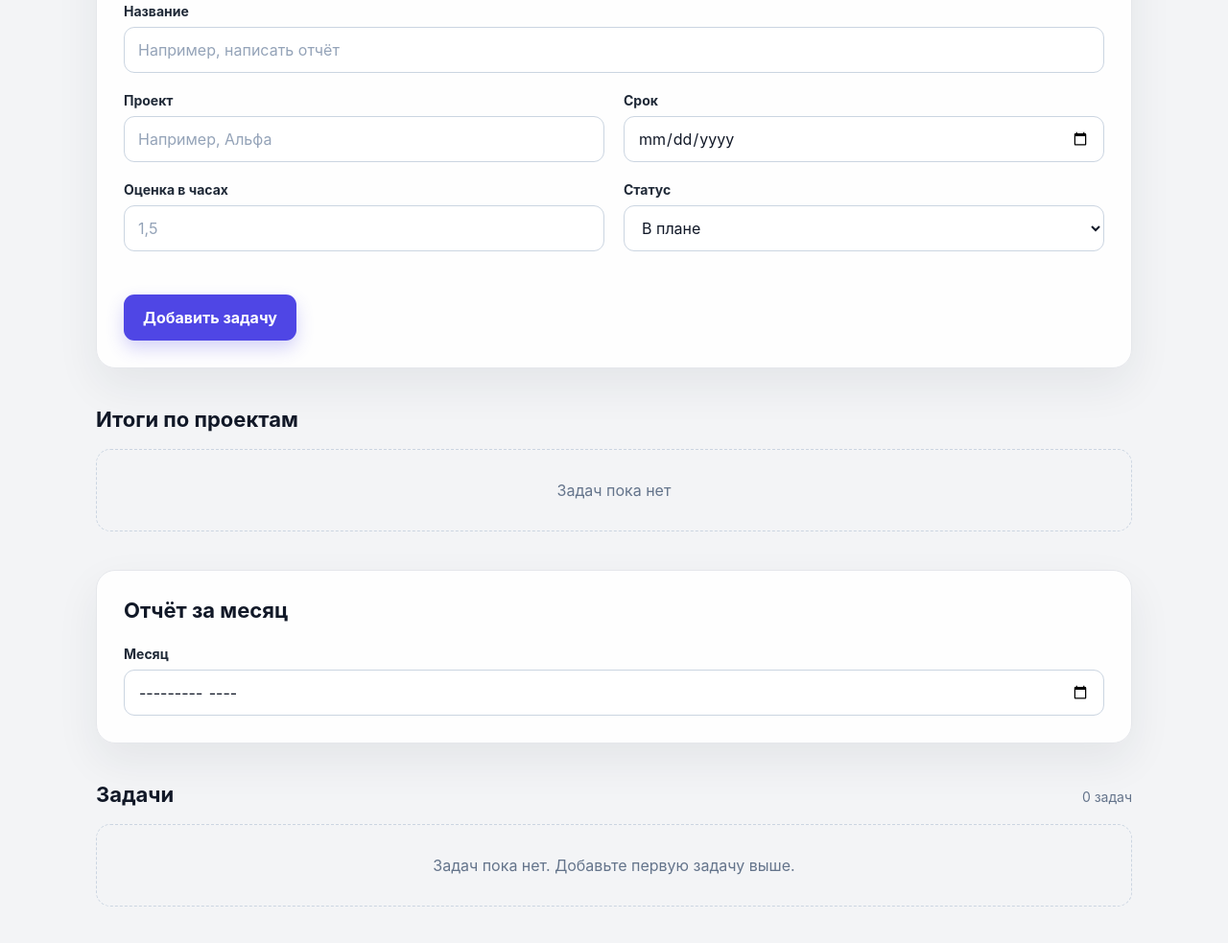
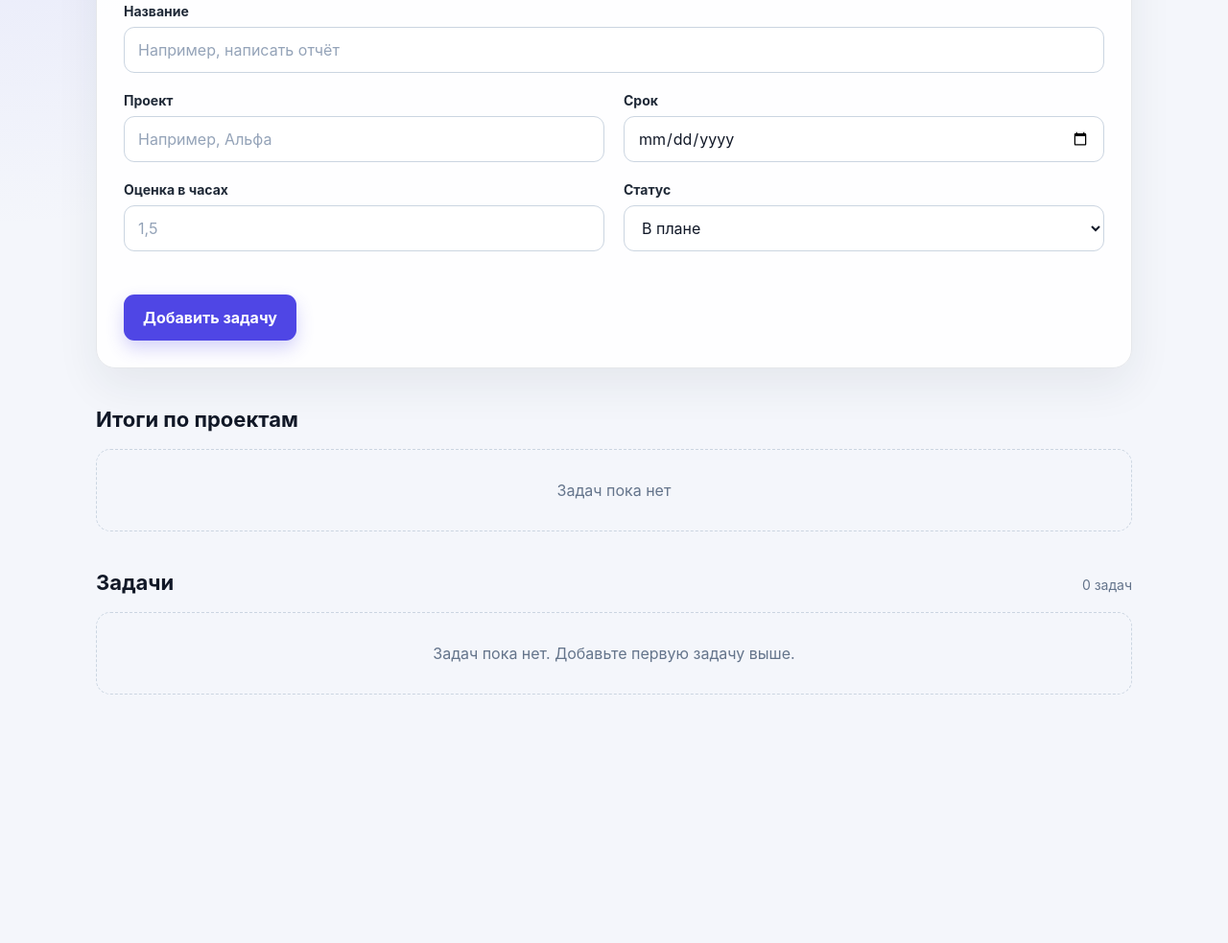
Before and after one commit to darkhanseitkazin-spec/Homework_24.11.2026, a plain HTML site: page index.html in a window 1280 px wide. Shown: the part 273-1256 px from the top of the page at 96% size. After the commit the page ends 1077 px from the top, so only its background shows below. Drawn offline with Linux system fonts and the light colour scheme.

Commit message:
Отменить сегодняшние изменения

```diff
--- a/index.html
+++ b/index.html
@@ -61,14 +61,6 @@
       <p id="summaries-empty-state" class="empty-state">Задач пока нет</p>
     </section>
 
-    <section class="card" aria-labelledby="monthly-report-title">
-      <h2 id="monthly-report-title">Отчёт за месяц</h2>
-      <label class="field">
-        <span>Месяц</span>
-        <input id="report-month" name="report-month" type="month">
-      </label>
-    </section>
-
     <section class="tasks" aria-labelledby="tasks-title">
       <div class="tasks__heading">
         <h2 id="tasks-title">Задачи</h2>
--- a/styles.css
+++ b/styles.css
@@ -2,7 +2,7 @@
   color-scheme: light;
   font-family: Inter, -apple-system, BlinkMacSystemFont, "Segoe UI", sans-serif;
   color: #1f2937;
-  background: #f3f4f6;
+  background: #f4f6fb;
   font-synthesis: none;
 }
 
@@ -13,7 +13,9 @@
 body {
   min-width: 320px;
   margin: 0;
-  background: #f3f4f6;
+  background:
+    radial-gradient(circle at top left, rgba(99, 102, 241, 0.12), transparent 32rem),
+    #f4f6fb;
 }
 
 button,
```
Also changed, not shown: 1 other file.
